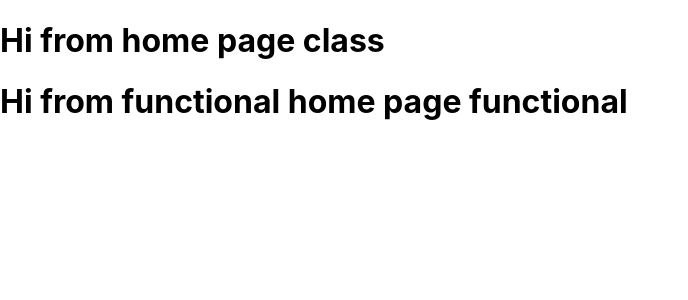
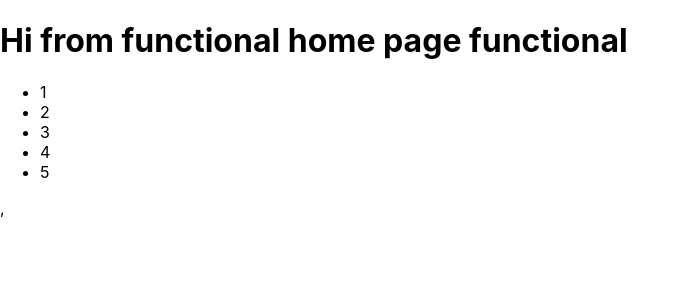
Before and after one commit to ajittupe2548/react-practice, a React (Create React App) app: page / in a window 1280 px wide. Shown: the top 300 px of the page, without its empty margins (0-688 px from the left). Built offline with nearby package versions, Linux system fonts and the light colour scheme.

Commit message:
Added : list and keys

```diff
--- a/src/App.js
+++ b/src/App.js
@@ -5,7 +5,6 @@ import FHome from './Components/FHome';
 function App() {
   return (
     <div className="App">
-      <CHome/>
       <FHome/>
     </div>
   );
--- a/src/Components/FHome.js
+++ b/src/Components/FHome.js
@@ -1,9 +1,29 @@
 import React from 'react'
 
+function ListItem(props) {
+    // Correct! There is no need to specify the key here:
+    return <li>{props.value}</li>;
+}
+
+function NumberList(props) {
+    const numbers = props.numbers;
+    const listItems = numbers.map((number) =>
+      // Correct! Key should be specified inside the array.
+        <ListItem key={number.toString()} value={number} />
+    );
+    return (
+        <ul>
+        {listItems}
+        </ul>
+    );
+}
+
 function FHome() {
+    const numbers = [1, 2, 3, 4, 5];
     return (
         <div>
             <h1>Hi from functional home page functional</h1>
+            <NumberList numbers={numbers} />,
         </div>
     )
 }
```
